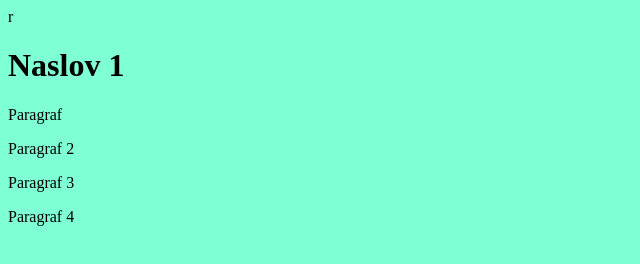
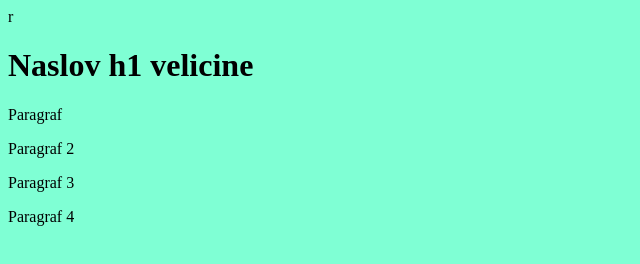
Before and after one commit to marijazrilic/git-uvod, a plain HTML site: page index.html in a window 1280 px wide. Shown: the whole page, without its empty margins (0-640 px from the left). Drawn offline with Linux system fonts and the light colour scheme.

Commit message:
Update index.html

```diff
--- a/index.html
+++ b/index.html
@@ -9,7 +9,7 @@
     <title>Document</title>
 </head>
 <body>
-    <h1>Naslov 1</h1>
+    <h1>Naslov h1 velicine</h1>
     <p>Paragraf</p>
     <p>Paragraf 2</p>
     <p>Paragraf 3</p>
```
